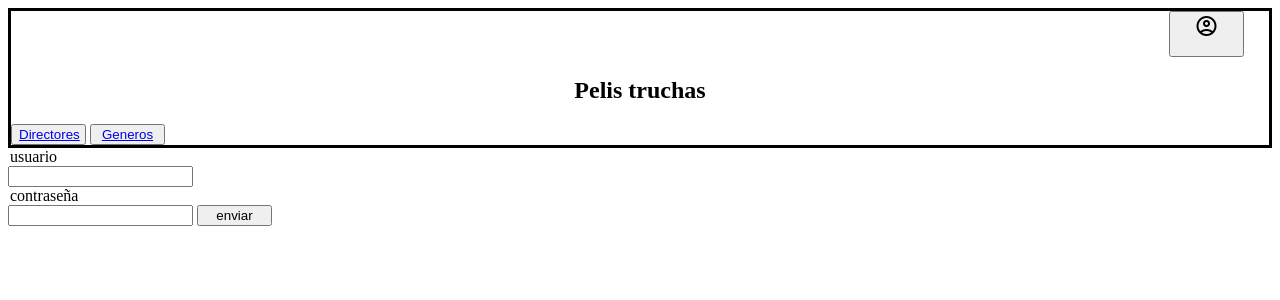
After one commit to Sofii2301/Proyecto-Final---Programacion-2, a Flask app: page /ingresar in a window 1280 px wide. The commit adds this page. Shown: the top 300 px of the page. Run offline with Flask 2, Linux system fonts and the light colour scheme.

Commit message:
incorporacion de herencia y archivos

```diff
--- a/app.py
+++ b/app.py
@@ -1,28 +1,31 @@
-from flask import Flask
+from flask import Flask, session, redirect, url_for
 from flask import render_template
 app = Flask(__name__)
 
-usuarios=[
-    {
-        "id" : "8",
-        "nombre" : "bruno"
-    },
-    {
-        "id" : "20",
-        "nombre" : "emanuel"
-    },
-    {
-        "id" : "10",
-        "nombre" : "sofi",
-    }
-]
-@app.route ("/")
-def index():
-    return "hola server"
-@app.route("/home")
+@app.route("/",methods=["GET"])
 def home(name='perfil'):
     return render_template('index.html',name=name)
-@app.route("/login")
-def login():
-    return render_template('login.html')
+
+@app.route("/ingresar")
+def ingresar():
+    return render_template('ingresar.html')
+
+@app.route("/directores")
+def directores():
+    return render_template('directores.html')
+
+@app.route("/generos")
+def generos():
+    return render_template('generos.html')
+
+@app.route("/agregarPeli")
+def agregar():
+    return render_template('agregarPeli.html')
+
+@app.route('/logout')
+def logout():
+  session.pop('username', None)
+  return redirect(url_for('index'))
+
+
 app.run( debug=True, port=8000 )
--- a/templates/index.html
+++ b/templates/index.html
@@ -1,6 +1,7 @@
 <!DOCTYPE html>
 <html >
     <head>
+        <title>Pelis truchas</title>
         <link rel="stylesheet" href="https://fonts.googleapis.com/css2?family=Material+Symbols+Outlined"/>
         <link rel="stylesheet" type="text/css" href="{{ url_for('static', filename='css/estilos_index.css' )}}">
     </head>
@@ -9,8 +10,7 @@
         <div id="contenedor">
             <header>
                 <nav>
-                    <h1> Pelis truchas </h1>
-                    <a title="perfil" href="login.html">   <!-- agregar link a login -->
+                    <a title="perfil" href="{{url_for('ingresar')}}">
                         <button class="boton-menu" >
                             <span class="material-symbols-outlined">
                                 account_circle
@@ -18,8 +18,22 @@
                         <p> {{ name }} </p>
                         </button>
                     </a>
+                    <h1> Pelis truchas </h1>
+                    <div class="barra_navegacion">
+                        <button class="boton-barra">
+                            <a href="{{url_for('directores')}}">Directores</a>
+                        </button>
+                        <button>
+                            <a href="{{url_for('generos')}}">Generos</a>
+                        </button>
+                        {% block barra %}
+                        {% endblock %}
+                    </div>
                 </nav>
             </header>
+
+            {% block content %}
+
             <div id="contenedor-central">
                 <main>
                     <!-- para las peliculas -->
@@ -111,6 +125,9 @@
                     &copy peliculas truchas
                 </footer>
             </div>
+
+            {% endblock %}
+
         </div>
     </body>
 </html>
--- /dev/null
+++ b/templates/ingresar.html
@@ -0,0 +1,16 @@
+{% extends "index.html" %}
+
+{% block content%}
+
+<link rel="stylesheet" type="text/css" href="{{ url_for('static', filename='css/estilos_perfil.css' )}}">
+<div>
+    <form action="" method="post">
+        <legend> usuario </legend>
+        <input type="text">
+        <legend> contraseña </legend>
+        <input type="password">
+        <button> enviar </button>
+    </form>
+</div>
+
+{% endblock %}
```
Also changed, not shown: json/usuarios.json (added, +17 -0 lines), templates/logueado.html (added, +13 -0 lines), templates/agregarPeli.html (added), templates/directores.html (added), templates/generos.html (added).
